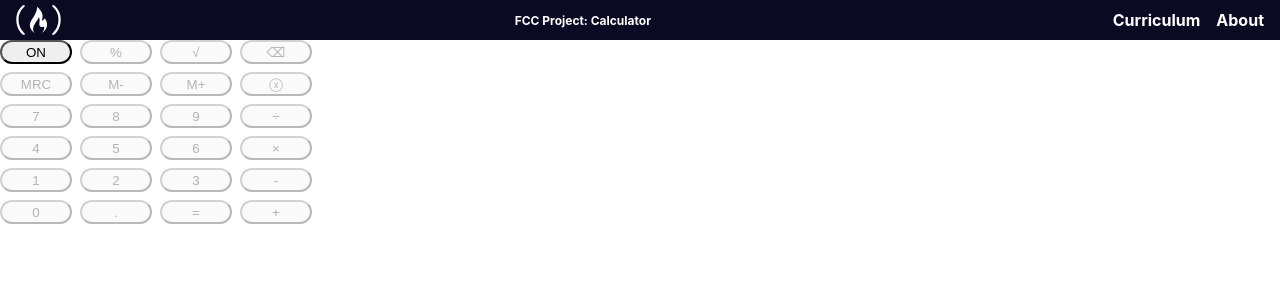
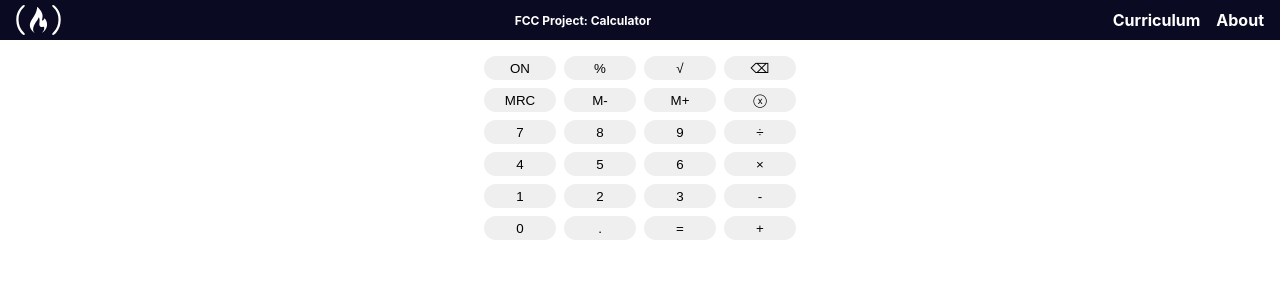
Before and after one commit to AkoHb/Calculator, a React (Create React App) app in the folder calculator-fcc/: page / in a window 1280 px wide. Shown: the top 300 px of the page. Built offline with nearby package versions, Linux system fonts and the light colour scheme.

Commit message:
Revrite some buttons ID

```diff
--- a/calculator-fcc/src/App.js
+++ b/calculator-fcc/src/App.js
@@ -1,5 +1,5 @@
 import './App.css';
-import Body from './Components/Calculator/Body';
+import Body from './Components/Calculator/Body/Body';
 
 export default function App() {
   return (
--- /dev/null
+++ b/calculator-fcc/src/Components/Calculator/Body/Body.css
@@ -0,0 +1,16 @@
+* {
+    margin: 0;
+    padding: 0;
+    box-sizing: border-box;
+}
+
+.calc-body {
+
+    display: flex;
+    flex-direction: column;
+    gap: 1rem;
+    justify-content: center;
+    align-items: center;
+    margin: 1rem;
+
+}
--- a/calculator-fcc/src/Components/Calculator/Body.js
+++ b/calculator-fcc/src/Components/Calculator/Body/Body.js
@@ -1,14 +1,15 @@
 import React from "react";
-import Display from "./Display/Display";
-import DefaultButtons from "./DefaultButtons/DefaultButtons";
+import Display from "../Display/Display";
+import DefaultButtons from "../DefaultButtons/DefaultButtons";
+import './Body.css'
 
 export default class Body extends React.Component {
     render() {
         return (
-            <>
+            <div className="calc-body">
                 <Display />
                 <DefaultButtons />
-            </>
+            </div>
         );
     }
 }
--- a/calculator-fcc/src/Components/Calculator/DefaultButtons/DefaultButtons.css
+++ b/calculator-fcc/src/Components/Calculator/DefaultButtons/DefaultButtons.css
@@ -16,10 +16,10 @@
     grid-template-areas:
         "power percentage sqrt backspace"
         "mrc msub madd clear"
-        "seven eight nine devide"
+        "seven eight nine divide"
         "four five six multiply"
         "one two three subtract"
-        "zero decimal equal add"
+        "zero decimal equals add"
     ;
 }
 
@@ -28,4 +28,10 @@ button {
         min-width: var(--min-button-size);
         text-align: center;
         border-radius: calc(var(--min-button-size) / 2);
-    }
+        border: 2px solid transparent;
+        transition: all 0.3s ease-in;
+}
+
+button:hover {
+    border: 2px solid yellow;
+}
--- a/calculator-fcc/src/Components/Calculator/DefaultButtons/DefaultButtonsData.js
+++ b/calculator-fcc/src/Components/Calculator/DefaultButtons/DefaultButtonsData.js
@@ -3,168 +3,144 @@ export const DefaultButtonsData =  [
         id: "power",
         name: "power",
         value: "ON",
-        disabled: false,
         type: "button",
     },
     {
         id: "percentage",
         name: "percentage",
         value: "%",
-        disabled: true,
         type: "button",
     },
     {
         id: "sqrt",
         name: "square",
         value: '\u{221A}',
-        disabled: true,
         type: "button",
     },
     {
         id: "backspace",
         name: "backspace",
         value: '\u{232B}',
-        disabled: true,
         type: "button",
     },
     {
         id: "mrc",
         name: "memory-clear",
         value: "MRC",
-        disabled: true,
         type: "button",
     },
     {
         id: "msub",
         name: "memory-substract",
         value: "M-",
-        disabled: true,
         type: "button",
     },
     {
         id: "madd",
         name: "memory-add",
         value: "M+",
-        disabled: true,
         type: "button",
     },
     {
         id: "clear",
         name: "clear",
         value: '\u{24E7}',
-        disabled: true,
         type: "button",
     },
     {
-        id: "devide",
-        name: "devide",
+        id: "divide",
+        name: "divide",
         value: '\u{00F7}',
-        disabled: true,
         type: "button",
     },
     {
         id: "multiply",
         name: "multiply",
         value: '\u{00D7}',
-        disabled: true,
         type: "button",
     },
     {
         id: "add",
         name: "add",
         value: "+",
-        disabled: true,
         type: "button",
     },
     {
         id: "subtract",
         name: "subtract",
         value: '-',
-        disabled: true,
         type: "button",
     },
     {
         id: "decimal",
         name: "decimal",
         value: ".",
-        disabled: true,
         type: "button",
     },
     {
         id: "zero",
         name: "zero",
         value: "0",
-        disabled: true,
         type: "button",
     },
     {
         id: "one",
         name: "one",
         value: "1",
-        disabled: true,
         type: "button",
     },
     {
         id: "two",
         name: "two",
         value: "2",
-        disabled: true,
         type: "button",
     },
     {
         id: "three",
         name: "three",
         value: "3",
-        disabled: true,
         type: "button",
     },
     {
         id: "four",
         name: "four",
         value: "4",
-        disabled: true,
         type: "button",
     },
     {
         id: "five",
         name: "five",
         value: "5",
-        disabled: true,
         type: "button",
     },
     {
         id: "six",
         name: "six",
         value: "6",
-        disabled: true,
         type: "button",
     },
     {
         id: "seven",
         name: "seven",
         value: "7",
-        disabled: true,
         type: "button",
     },
     {
         id: "eight",
         name: "eight",
         value: "8",
-        disabled: true,
         type: "button",
     },
     {
         id: "nine",
         name: "nine",
         value: "9",
-        disabled: true,
         type: "button",
     },
     {
-        id: "equal",
+        id: "equals",
         name: "equal",
         value: "=",
-        disabled: true,
         type: "button",
     },
 
```
Also changed, not shown: 1 other file (tests, documents, lock files or other folders).
